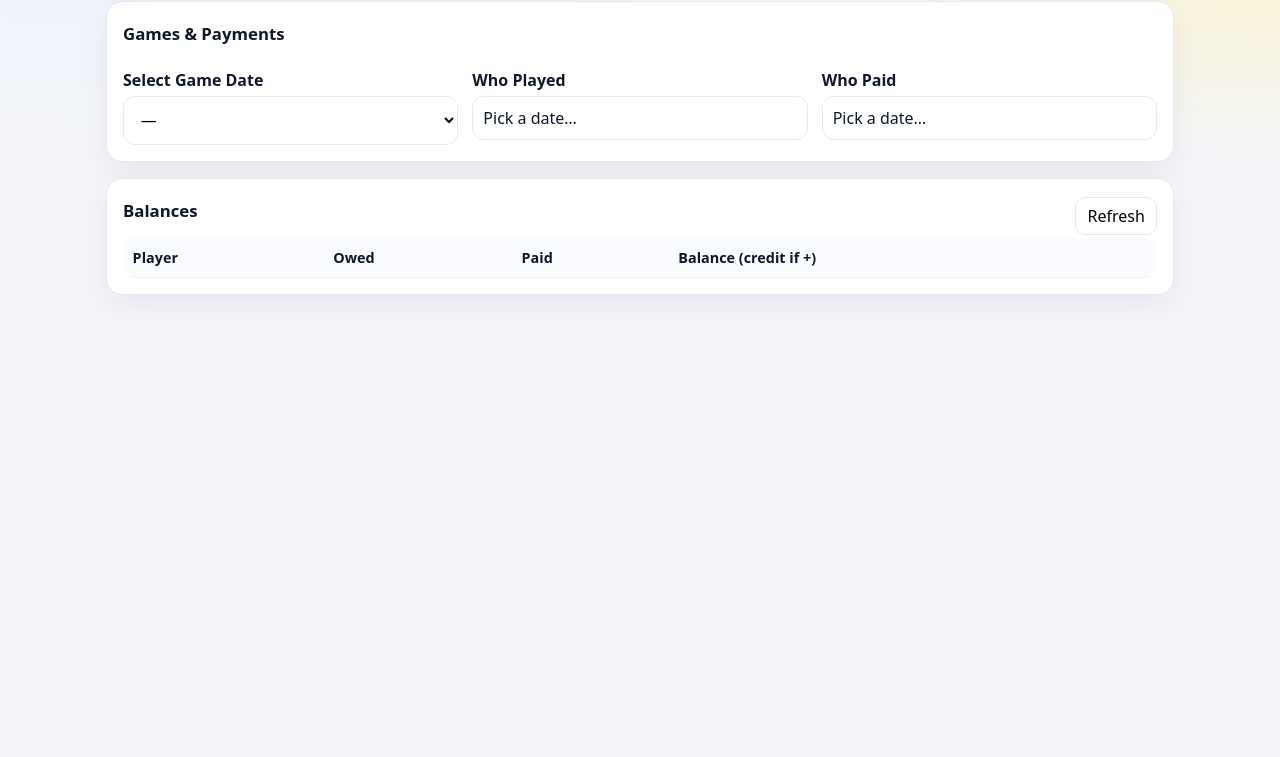
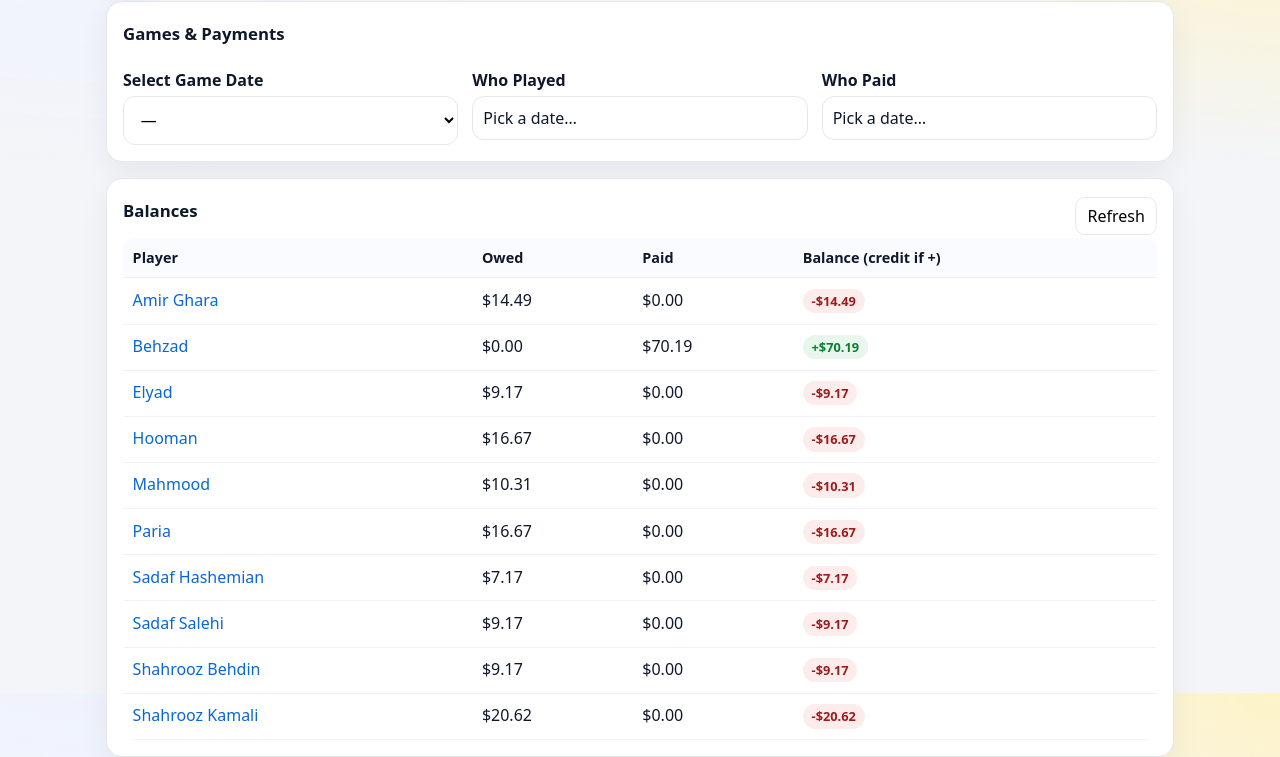
Before and after one commit to BDehkan/Soccer-ACM, a plain HTML site: page index.html in a window 1280 px wide. Shown: the part 107-864 px from the top of the page. Before the commit the page ends 800 px from the top, so only its background shows below. Drawn offline with Linux system fonts and the light colour scheme.

Commit message:
Add files via upload

```diff
--- a/index.html
+++ b/index.html
@@ -361,16 +361,56 @@ on<!doctype html>
     if (fileHandles.ledger)  await writeJson('ledger',  DB.ledger);
     saveLocal();
   }
+// Put these JSON files in the same folder as index.html on GitHub Pages.
+const REMOTE_JSON_URLS = {
+  players: 'players.json',
+  games:   'games.json',
+  ledger:  'ledger.json'
+};
+
+// Try to fetch JSON from the server (GitHub Pages). Read-only.
+async function tryLoadRemote() {
+  async function get(url){
+    const r = await fetch(url + '?v=' + Date.now(), { cache: 'no-store' });
+    if (!r.ok) throw new Error('HTTP ' + r.status);
+    return r.json();
+  }
+  const [players, games, ledger] = await Promise.all([
+    get(REMOTE_JSON_URLS.players),
+    get(REMOTE_JSON_URLS.games),
+    get(REMOTE_JSON_URLS.ledger),
+  ]);
+  if (!Array.isArray(players) || !Array.isArray(games) || !Array.isArray(ledger)) {
+    throw new Error('Remote JSON shape invalid');
+  }
+  return { players, games, ledger };
+}
+
+// Replace your current loadAll() with this:
 async function loadAll(){
+  // 1) Try remote JSON (works on GitHub Pages if files are present)
+  try {
+    const remote = await tryLoadRemote();
+    DB = remote;
+    return; // read-only mode from server
+  } catch (e) {
+    // continue to local modes
+  }
+
+  // 2) If user selected local JSON files (File System Access), read those
   const fromFiles = {players:null,games:null,ledger:null};
-    for (const k of ['players','games','ledger']) fromFiles[k] = await readJson(k);
+  for (const k of ['players','games','ledger']) {
+    fromFiles[k] = await readJson(k);
+  }
   const haveFiles = Object.values(fromFiles).every(v => Array.isArray(v));
   if (haveFiles){
     DB.players = fromFiles.players; DB.games = fromFiles.games; DB.ledger = fromFiles.ledger;
-    }else{
+  } else {
+    // 3) Fallback to localStorage
     try{ DB = JSON.parse(localStorage.getItem(STORE_KEY)) || DB; }catch{}
   }
 }
+
 
   /* ========= Tabs ========= */
   function switchTab(name){
```
Lines whose indentation alone changed are shown as unchanged.
